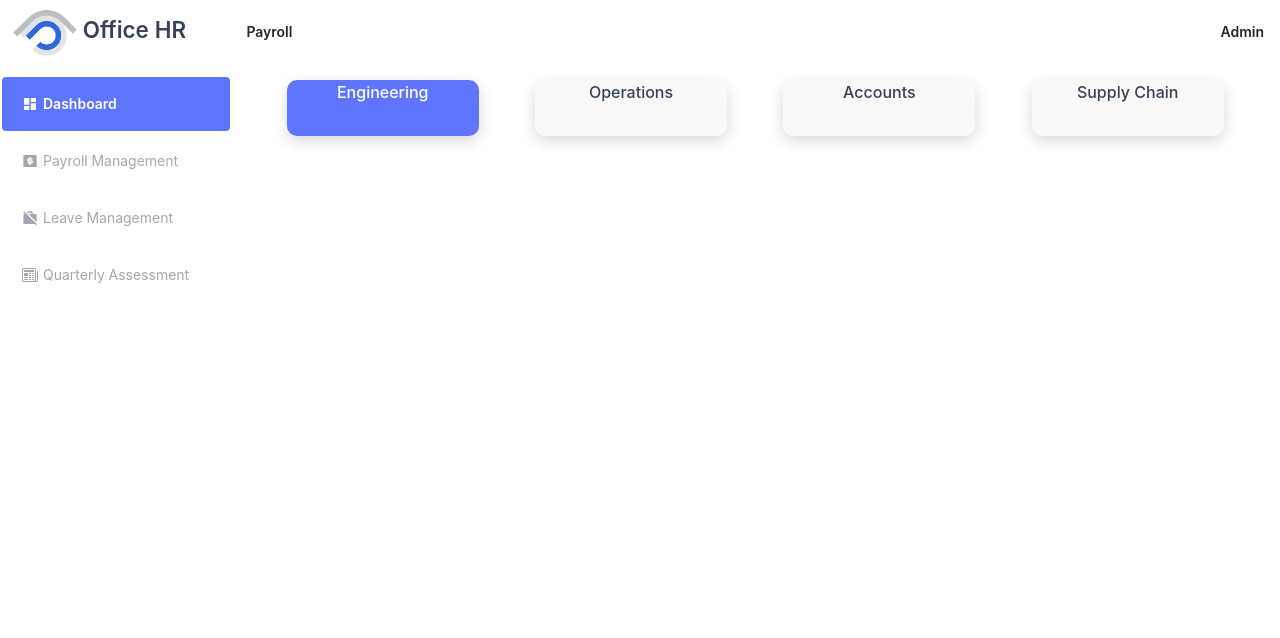
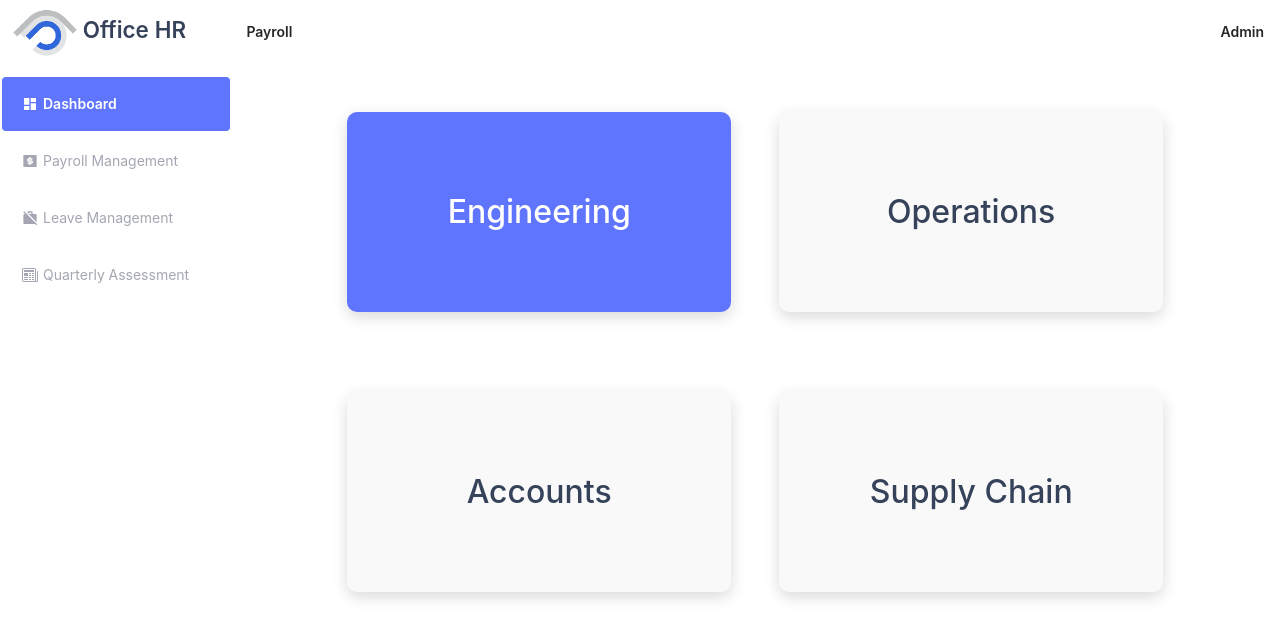
Before and after one commit to nimishshinde/HR-Dashboard, a React (Create React App) app in the folder Frontend/: page /home/dashboard in a window 1280 px wide. Shown: the top 638 px of the page. Built offline with nearby package versions, Linux system fonts and the light colour scheme.

Commit message:
Co-authored-by: Nimish Shinde <nimishshinde@users.noreply.github.com>

```diff
--- a/Frontend/src/component/Dashboard.css
+++ b/Frontend/src/component/Dashboard.css
@@ -1,3 +1,21 @@
+.section{
+    width: 30vw;
+    height: 25vh;
+    font-weight: 500;
+    font-size: 2rem;
+    margin-top: 1rem;
+    margin-bottom: 1rem;
+    text-align: center;
+    background-color:#F9F9F9;
+    border-radius: 10px;
+    /* box-shadow: rgba(0, 0, 0, 0.1) 0px 20px 25px -5px, rgba(0, 0, 0, 0.04) 0px 10px 10px -5px; */
+    box-shadow: rgba(0, 0, 0, 0.15) 0px 5px 15px 0px;
+    color: #354259;
+    display: flex;
+    justify-content: center;
+    align-items: center;
+}
+
 .sections{
     width: 15vw;
     height: 7vh;
@@ -11,9 +29,37 @@
     /* box-shadow: rgba(0, 0, 0, 0.1) 0px 20px 25px -5px, rgba(0, 0, 0, 0.04) 0px 10px 10px -5px; */
     box-shadow: rgba(0, 0, 0, 0.15) 0px 5px 15px 0px;
     color: #354259;
+    display: flex;
+    justify-content: center;
+    align-items: center;
 }
+
 .activeSection{
     color:white;
     background-color: #6075fe;
     border-radius: 10px;
 }
+
+.dashItems {
+    display: flex;
+    flex-wrap: wrap;
+    gap: 3rem;
+    justify-content: center;
+    align-items: center;
+    margin-top: 2rem;
+}
+
+.small {
+    width: 15vw;
+    height: 7vh;
+    font-weight: 500;
+    font-size: 1rem;
+    margin-top: 1rem;
+    margin-bottom: 1rem;
+    text-align: center;
+    background-color:#F9F9F9;
+    border-radius: 10px;
+    /* box-shadow: rgba(0, 0, 0, 0.1) 0px 20px 25px -5px, rgba(0, 0, 0, 0.04) 0px 10px 10px -5px; */
+    box-shadow: rgba(0, 0, 0, 0.15) 0px 5px 15px 0px;
+    color: #354259;
+}
--- a/Frontend/src/component/Dashboard.js
+++ b/Frontend/src/component/Dashboard.js
@@ -1,18 +1,21 @@
-import React, { useState } from 'react'
-import "./Dashboard.css"
+import React, { useState } from 'react';
+import "./Dashboard.css";
+import { Link, Outlet } from 'react-router-dom';
 
 function Dashboard() {
   const [clickStyle, setClickStyle] = useState(1);
+  const [small, setSmall] = useState(false)
   return (
     <>
-      <div style={{ display: "flex", justifyContent: "space-evenly", alignItems: "center", flexWrap: "wrap" }}>
-        <div className={` ${clickStyle == 1 ? "activeSection sections" : "sections"}`} onClick={() => setClickStyle(1)} >Engineering</div>
-        <div className={` ${clickStyle == 2 ? "activeSection sections" : "sections"}`} onClick={() => setClickStyle(2)} >Operations</div>
-        <div className={` ${clickStyle == 3 ? "activeSection sections" : "sections"}`} onClick={() => setClickStyle(3)} >Accounts</div>
-        <div className={` ${clickStyle == 4 ? "activeSection sections" : "sections"}`} onClick={() => setClickStyle(4)} >Supply Chain</div>
+      <div className='dashItems'>
+        <Link to='/home/dashboard/Engineering'><div className={` ${clickStyle == 1 ? "activeSection" : ""} ${small ? " sections" : " section"} `} onClick={() => {setClickStyle(1); setSmall(true)}} >Engineering</div></Link>
+        <Link to='/home/dashboard/Operations'><div className={` ${clickStyle == 2 ? "activeSection" : ""} ${small ? " sections" : " section"}`} onClick={() => {setClickStyle(2);setSmall(true)}} >Operations</div></Link>
+        <Link to='/home/dashboard/Accounts'><div className={` ${clickStyle == 3 ? "activeSection" : ""} ${small ? " sections" : " section"} `} onClick={() => {setClickStyle(3); setSmall(true)}} >Accounts</div></Link>
+        <Link to='/home/dashboard/SupplyChain'><div className={` ${clickStyle == 4 ? "activeSection" : ""} ${small ? " sections" : " section"} `} onClick={() => {setClickStyle(4); setSmall(true)}} >Supply Chain</div></Link>
       </div>
+      <Outlet/>
     </>
   )
 }
 
-export default Dashboard
+export default Dashboard;
```
